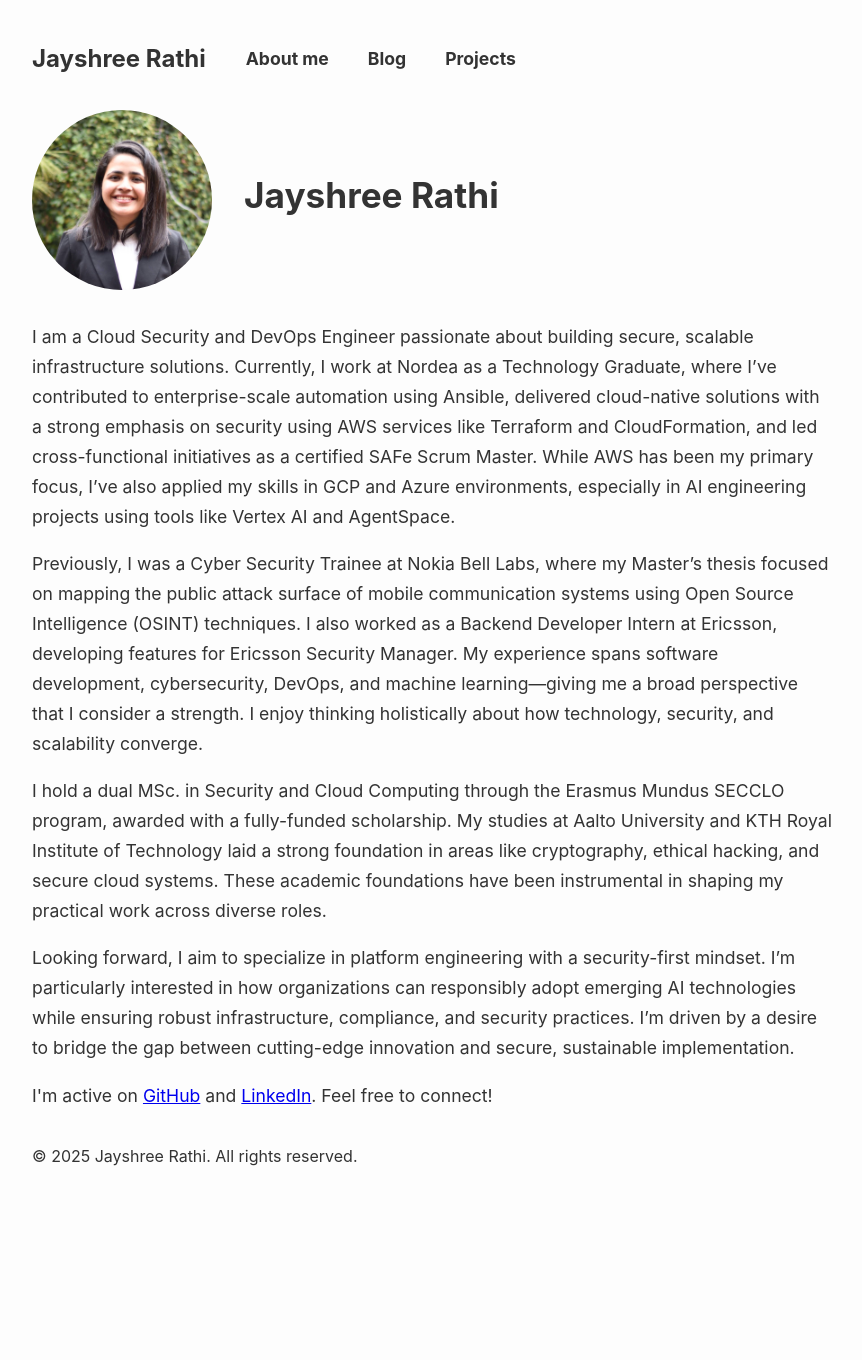
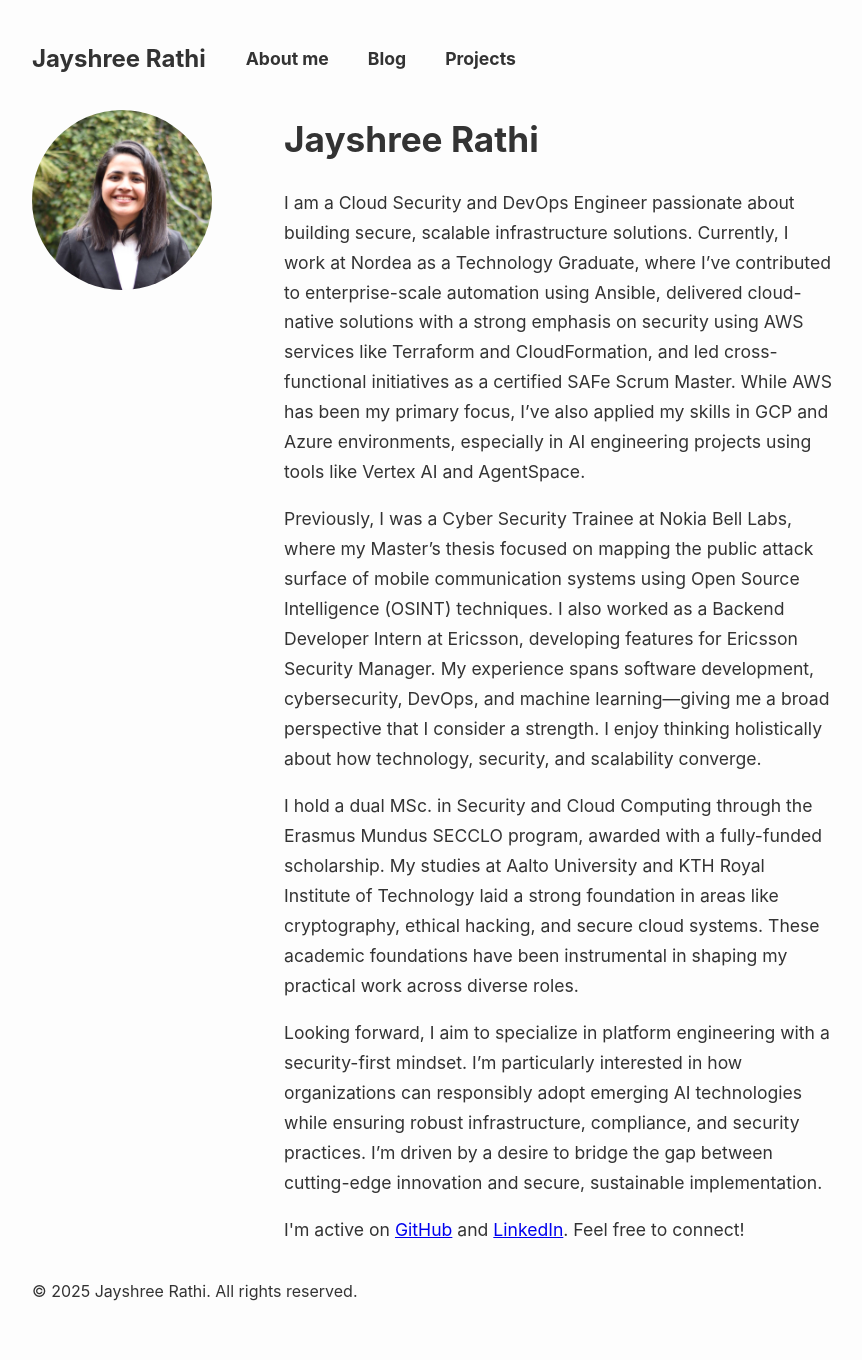
Before and after one commit to jsrathi17/jsrathi17.github.io, a Jekyll site: the page built from index.html, in a window 1280 px wide. Shown: the whole page, without its empty margins (208-1070 px from the left). Built offline with Jekyll 4.4.1, drawn with Linux system fonts in a browser that asks for light colours; before the commit the page ends 1226 px from its top, so only the background shows below that.

Commit message:
chore: start text above

```diff
--- a/index.html
+++ b/index.html
@@ -6,14 +6,15 @@
 <!-- Styles moved to styles.css -->
 
 <div class="home-profile">
-  <div class="profile-header">
+  <div class="profile-flex">
     <img src="/assets/profile.jpeg" alt="Jayshree Rathi" class="profile-img" />
-    <div class="profile-title">Jayshree Rathi</div>
+    <div>
+      <div class="profile-title">Jayshree Rathi</div>
+      <p>I am a Cloud Security and DevOps Engineer passionate about building secure, scalable infrastructure solutions. Currently, I work at Nordea as a Technology Graduate, where I’ve contributed to enterprise-scale automation using Ansible, delivered cloud-native solutions with a strong emphasis on security using AWS services like Terraform and CloudFormation, and led cross-functional initiatives as a certified SAFe Scrum Master. While AWS has been my primary focus, I’ve also applied my skills in GCP and Azure environments, especially in AI engineering projects using tools like Vertex AI and AgentSpace.</p>
+      <p>Previously, I was a Cyber Security Trainee at Nokia Bell Labs, where my Master’s thesis focused on mapping the public attack surface of mobile communication systems using Open Source Intelligence (OSINT) techniques. I also worked as a Backend Developer Intern at Ericsson, developing features for Ericsson Security Manager. My experience spans software development, cybersecurity, DevOps, and machine learning—giving me a broad perspective that I consider a strength. I enjoy thinking holistically about how technology, security, and scalability converge.</p>
+      <p>I hold a dual MSc. in Security and Cloud Computing through the Erasmus Mundus SECCLO program, awarded with a fully-funded scholarship. My studies at Aalto University and KTH Royal Institute of Technology laid a strong foundation in areas like cryptography, ethical hacking, and secure cloud systems. These academic foundations have been instrumental in shaping my practical work across diverse roles.</p>
+      <p>Looking forward, I aim to specialize in platform engineering with a security-first mindset. I’m particularly interested in how organizations can responsibly adopt emerging AI technologies while ensuring robust infrastructure, compliance, and security practices. I’m driven by a desire to bridge the gap between cutting-edge innovation and secure, sustainable implementation.</p>
+      <p>I'm active on <a href="https://github.com/your_github">GitHub</a> and <a href="https://www.linkedin.com/in/your_linkedin">LinkedIn</a>. Feel free to connect!</p>
+    </div>
   </div>
-  <div style="clear:left"></div>
-  <p>I am a Cloud Security and DevOps Engineer passionate about building secure, scalable infrastructure solutions. Currently, I work at Nordea as a Technology Graduate, where I’ve contributed to enterprise-scale automation using Ansible, delivered cloud-native solutions with a strong emphasis on security using AWS services like Terraform and CloudFormation, and led cross-functional initiatives as a certified SAFe Scrum Master. While AWS has been my primary focus, I’ve also applied my skills in GCP and Azure environments, especially in AI engineering projects using tools like Vertex AI and AgentSpace.</p>
-  <p>Previously, I was a Cyber Security Trainee at Nokia Bell Labs, where my Master’s thesis focused on mapping the public attack surface of mobile communication systems using Open Source Intelligence (OSINT) techniques. I also worked as a Backend Developer Intern at Ericsson, developing features for Ericsson Security Manager. My experience spans software development, cybersecurity, DevOps, and machine learning—giving me a broad perspective that I consider a strength. I enjoy thinking holistically about how technology, security, and scalability converge.</p>
-  <p>I hold a dual MSc. in Security and Cloud Computing through the Erasmus Mundus SECCLO program, awarded with a fully-funded scholarship. My studies at Aalto University and KTH Royal Institute of Technology laid a strong foundation in areas like cryptography, ethical hacking, and secure cloud systems. These academic foundations have been instrumental in shaping my practical work across diverse roles.</p>
-  <p>Looking forward, I aim to specialize in platform engineering with a security-first mindset. I’m particularly interested in how organizations can responsibly adopt emerging AI technologies while ensuring robust infrastructure, compliance, and security practices. I’m driven by a desire to bridge the gap between cutting-edge innovation and secure, sustainable implementation.</p>
-  <p>I'm active on <a href="https://github.com/your_github">GitHub</a> and <a href="https://www.linkedin.com/in/your_linkedin">LinkedIn</a>. Feel free to connect!</p>
 </div>
--- a/styles.css
+++ b/styles.css
@@ -1,3 +1,16 @@
+/* Profile flex alignment for image and text */
+.profile-flex {
+  display: flex;
+  align-items: flex-start;
+  gap: 2.5rem;
+}
+.profile-img {
+  width: 220px;
+  height: 220px;
+  object-fit: cover;
+  border-radius: 50%;
+  flex-shrink: 0;
+}
 /* Header flex alignment for single line */
 .site-header-flex {
   display: flex;
```
